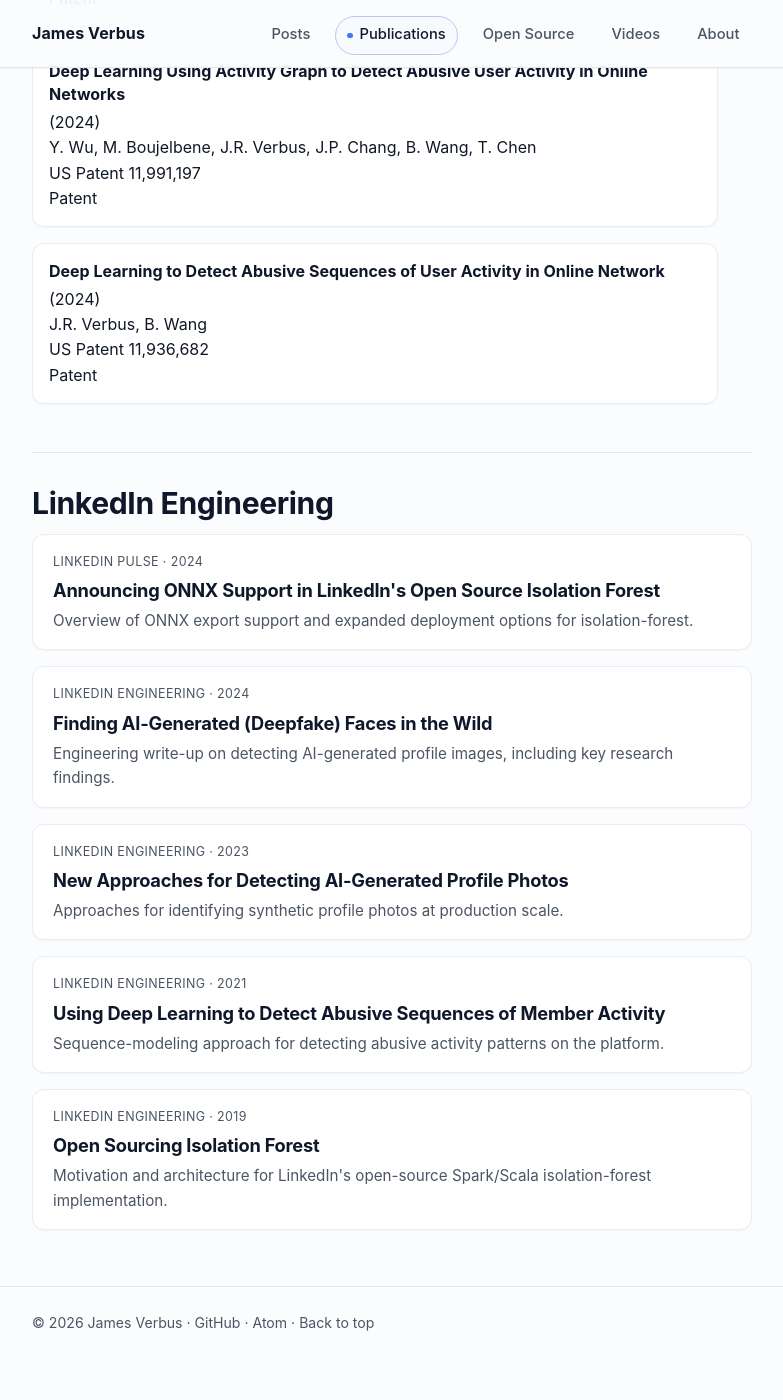
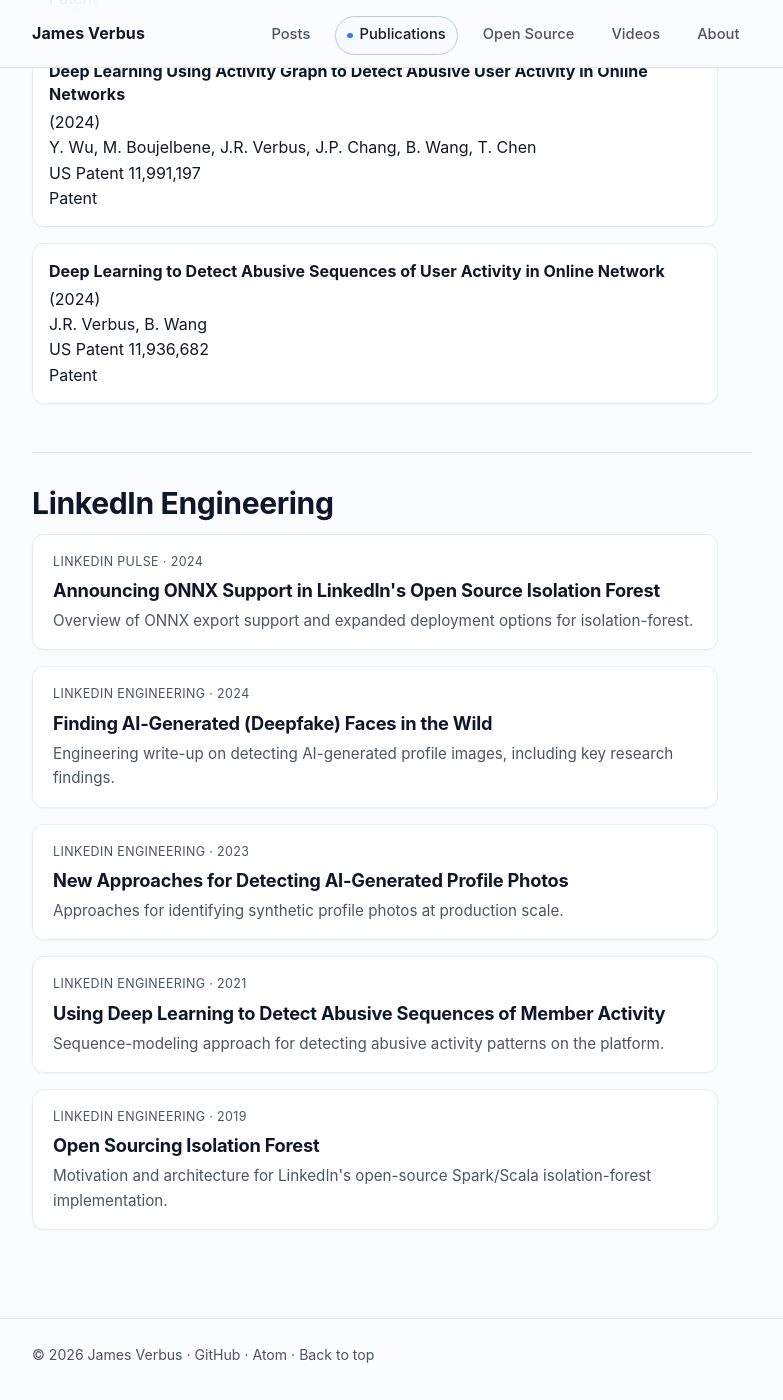
Before and after one commit to jverbus/jverbus.github.io, a Jekyll site: the page built from publications.md, in a window 1280 px wide and 1400 px high, scrolled down 2126 px. Shown: the whole window, without its empty margins (248-1031 px from the left). Built offline with Jekyll 4.4.1, drawn with Linux system fonts in a browser that asks for light colours; before the commit the page ends 3494 px from its top, so only the background shows below that.

Commit message:
fix(publications): standardize LinkedIn writing cards and match card width
  - convert LinkedIn Engineering/Pulse entries to card format with source/year + descriptions
  - add Publications-specific .post-list width constraint (max-width: 68ch) so cards align with existing publication cards

```diff
--- a/assets/css/modern.css
+++ b/assets/css/modern.css
@@ -659,6 +659,11 @@
   gap: var(--space-3);
 }
 
+.page-publications .entry-content > .post-list {
+  max-width: 68ch;
+  margin-bottom: var(--space-8);
+}
+
 .page-publications .entry-content > ul > li {
   border: 1px solid #e8edf4;
   border-radius: 12px;
```
